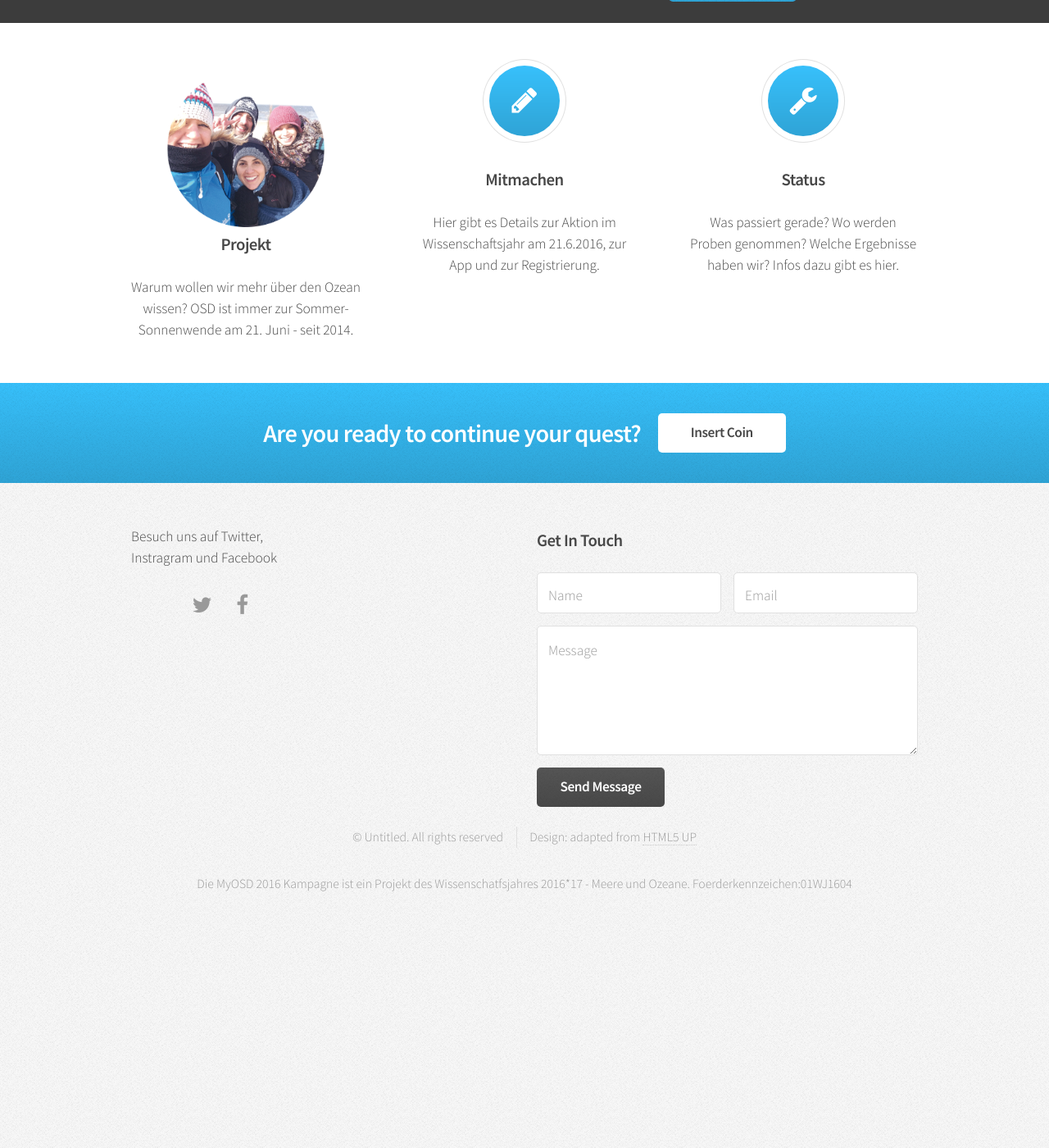
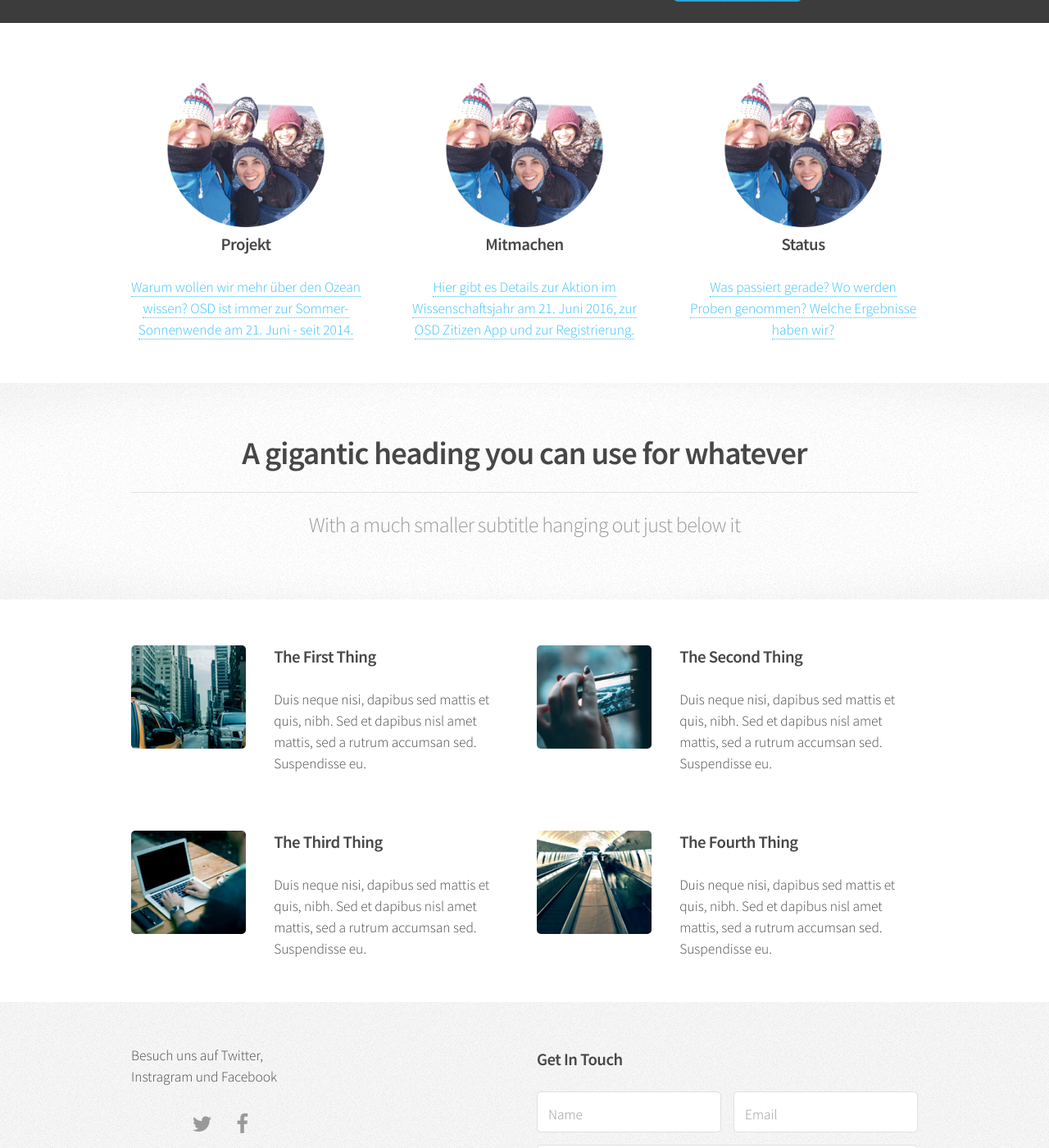
Before and after one commit to myosd/myosd.github.io, a Jekyll site: the page built from index.html, in a window 1280 px wide and 1400 px high, scrolled down 442 px. Shown: the whole window at 82% size. Built offline with Jekyll 4.4.1, drawn with Linux system fonts in a browser that asks for light colours; the list of posts is cut into pages by our own code; before the commit the page ends 1616 px from its top, so only the background shows below that; some of the changed text lies outside the part shown.

Commit message:
added simple page layout

```diff
--- a/index.html
+++ b/index.html
@@ -17,36 +17,38 @@ layout: default
 			<div class="row double">
 				<section class="4u">
 					<div class="box highlight">
-						<div  class="bg-image">
-
-                        </div>
-
+                    <a href="{{ site.baseurl }}/projekt">
+						<div  class="bg-image"></div>
+                        </a>
 						<h3>Projekt</h3>
-						<p>Warum wollen wir mehr über den Ozean wissen? OSD ist immer zur Sommer-
-Sonnenwende am 21. Juni - seit 2014.</p>
+						<p><a href="{{ site.baseurl }}/projekt">Warum wollen wir mehr über den Ozean wissen? OSD ist immer zur Sommer-Sonnenwende am 21. Juni - seit 2014.</a></p>
 					</div>
 				</section>
 				<section class="4u">
 					<div class="box highlight">
-						<i class="icon major fa-pencil"></i>
+                        <a href="{{ site.baseurl }}/mitmachen">
+                            <div  class="bg-image"></div>
+                        </a>
 						<h3>Mitmachen</h3>
-						<p>Hier gibt es Details zur Aktion im Wissenschaftsjahr
-am 21.6.2016, zur App und zur Registrierung.</p>
+						<p><a href="{{ site.baseurl }}/mitmachen">Hier gibt es Details zur Aktion im Wissenschaftsjahr
+am 21. Juni 2016, zur OSD Zitizen App und zur Registrierung.</a></p>
 					</div>
 				</section>
 				<section class="4u">
 					<div class="box highlight">
-						<i class="icon major fa-wrench"></i>
+                        <a href="{{ site.baseurl }}/status">
+                            <div  class="bg-image"></div>
+                        </a>
 						<h3>Status</h3>
-						<p>Was passiert gerade? Wo werden
-Proben genommen? Welche Ergebnisse haben wir? Infos dazu gibt es hier.</p>
+						<p><a href="{{ site.baseurl }}/status">Was passiert gerade? Wo werden
+Proben genommen? Welche Ergebnisse haben wir?</a></p>
 					</div>
 				</section>
 			</div>
 		</div>
 	</section>
 
-<!-- Gigantic Heading
+<!-- Gigantic Heading -->
 	<section class="wrapper style2">
 		<div class="container">
 			<header class="major">
@@ -102,6 +104,3 @@ Proben genommen? Welche Ergebnisse haben wir? Infos dazu gibt es hier.</p>
 			</div>
 		</div>
 	</section>
-	-->
-
-	{% include cta.html %}
```
Also changed, not shown: other parts of index.html (+4 -4 lines), _layouts/page.html (added, +23 -0 lines).
